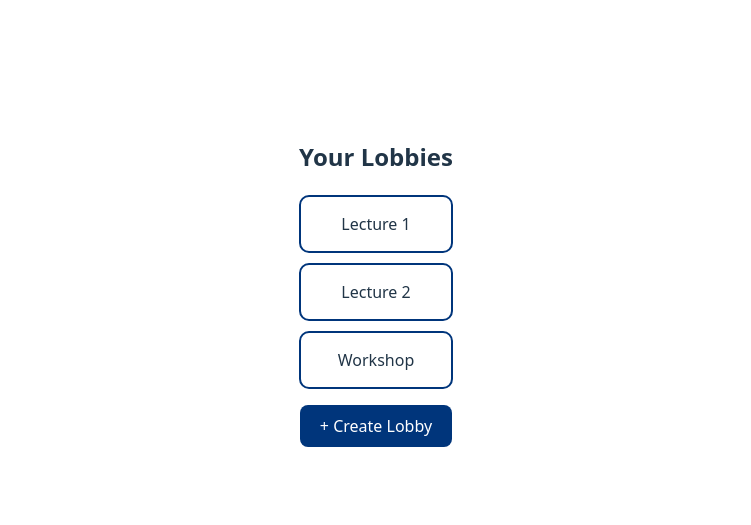
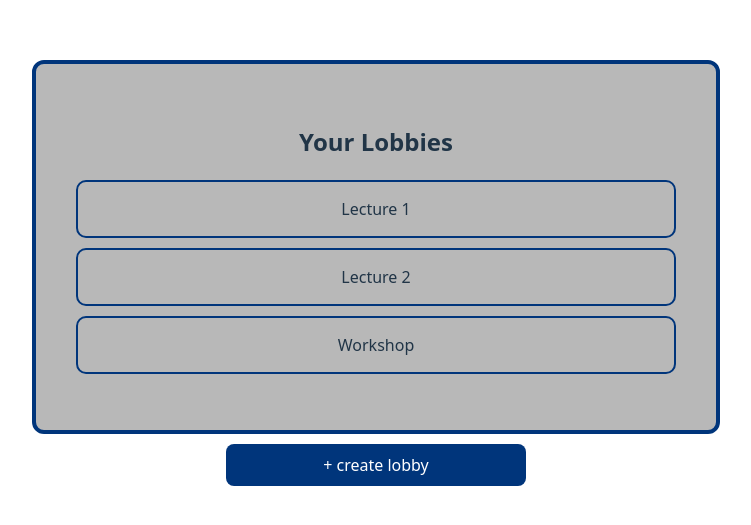
Before and after one commit to j0lev/swipeback-frontend, a React (Vite) app: page /prof in a window 1280 px wide. Shown: the part 117-642 px from the top of the page, without its empty margins (264-1015 px from the left). Built offline with nearby package versions, Linux system fonts and the light colour scheme.

Commit message:
cleanup, move in changes into app.jsx

```diff
--- a/src/App.jsx
+++ b/src/App.jsx
@@ -3,6 +3,8 @@
 import Feedback from "./routes/feedbackpage"
 import SwipePage from './routes/SwipePage';
 import LobbyList from "./routes/LobbyList";
+import ProfMain from "./routes/ProfMain";
+import CreateLobby from "./routes/CreateLobby";
 
 
 function App() {
@@ -11,7 +13,8 @@
       <Route path="/" element={<Landingpage/>}/>
       <Route path="/fb/:fbnr" element={<Feedback />}/>
       <Route path="/swipe" element={<SwipePage />} />
-      <Route path="/prof" element={<LobbyList />} />
+      <Route path="/prof" element={<ProfMain />} />
+      <Route path= "/prof/create" element={<CreateLobby/>}/>
     </Routes>)
 }
 
--- a/src/routes/LobbyList.jsx
+++ b/src/routes/LobbyList.jsx
@@ -16,13 +16,14 @@
     navigate(`/lobby/${lobbyId}`);
 };
 
-const handleCreateLobby = () => {
-    // Navigate to lobby creation page or open modal
-    navigate('/create-lobby');
-};
-
 return (
-    <div style={{ padding: '40px' }}>
+    <div style={{ //here comes the main styling of the Lobbylist
+        border: '4px solid #00357b',
+        borderRadius: '12px',
+        backgroundColor: '#b8b8b8ff',
+        padding: '40px',
+        width: '600px',
+        }}>
     <h2>Your Lobbies</h2>
     <ul style={{ listStyle: 'none', padding: 0 }}>
         {lobbies.map((lobby) => (
@@ -41,19 +42,7 @@
         </li>
         ))}
     </ul>
-    <button
-        style={{
-        padding: '10px 20px',
-        borderRadius: '8px',
-        backgroundColor: '#00357b',
-        color: 'white',
-        border: 'none',
-        cursor: 'pointer',
-        }}
-        onClick={handleCreateLobby}
-    >
-        + Create Lobby
-    </button>
+
     </div>
     );
 }
```
Also changed, not shown: src/routes/landigpage.jsx (+0 -28 lines).
